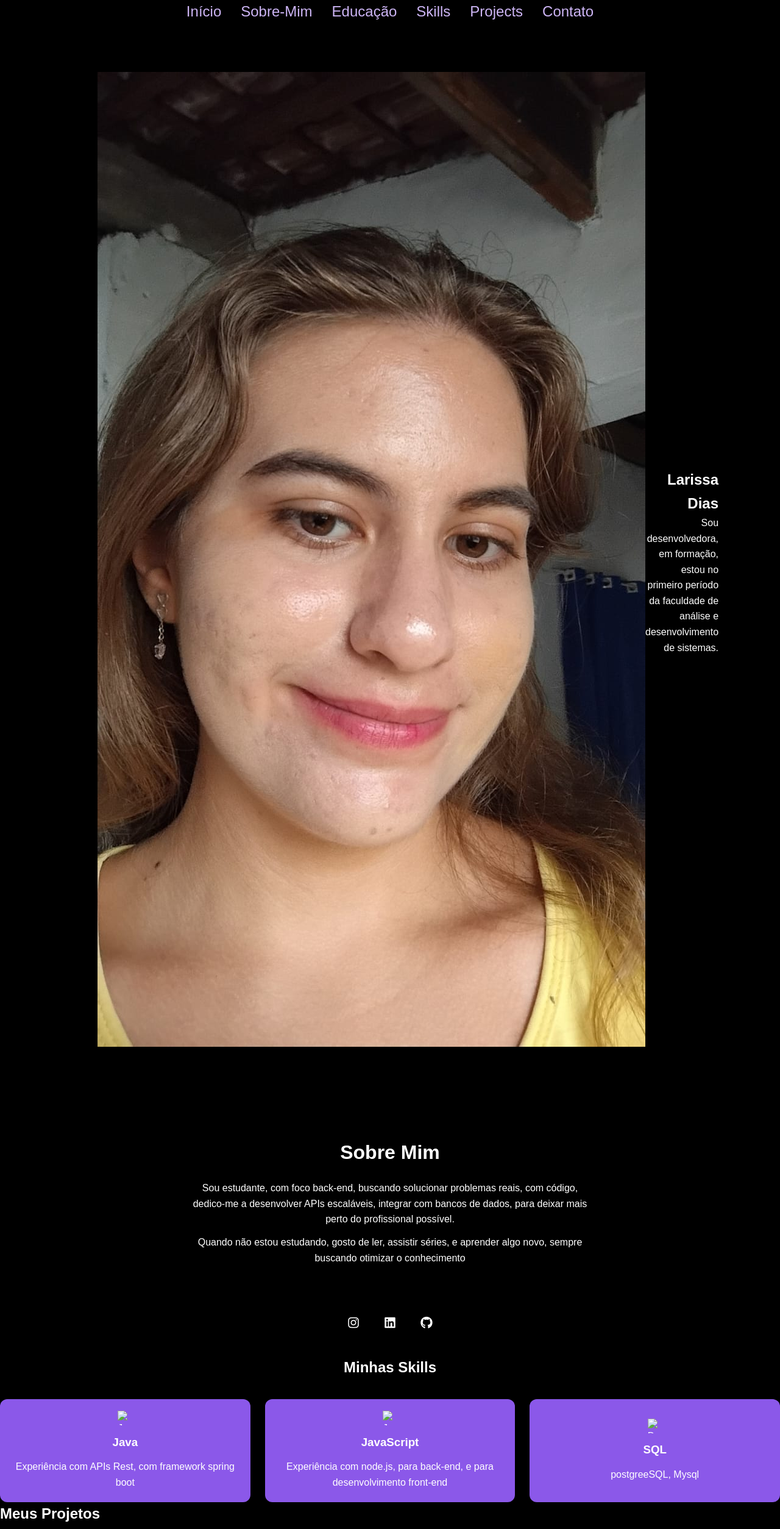
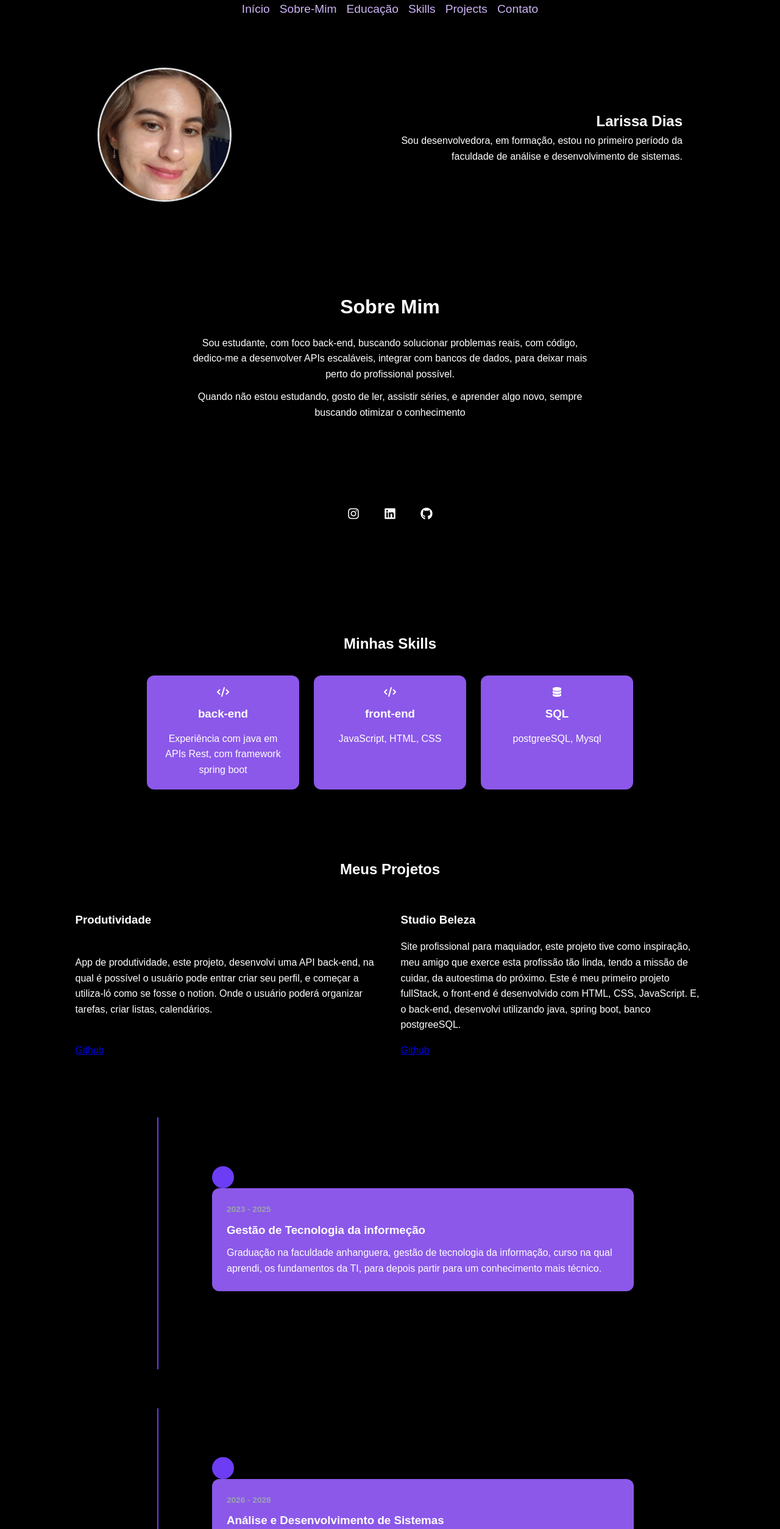
Before and after one commit to LarissaDias-Barbosa/Portfolio_Larissa-Dias, a plain HTML site: page index.html in a window 1280 px wide. Shown: the top 2508 px of the page at 61% size. Drawn offline with Linux system fonts and the light colour scheme.

Commit message:
na seção minhas-skills, modifiquei o tamanho das caixas

```diff
--- a/index.html
+++ b/index.html
@@ -24,7 +24,7 @@
 
         <main>
         <section id="hero">
-         <div class="foto-perfil">
+         <div class="minha_foto">
          <img src="img/minha_foto.jpg" alt="Foto de Larissa Dias">
         </div>
 
@@ -45,7 +45,7 @@
           <p>Quando não estou estudando, gosto de ler, assistir séries, e aprender algo novo, sempre buscando otimizar o conhecimento</p>
        </section>
 
-        <section id="minhas-redes", class="section">
+        <div id="minhas-redes", class="section">
             <div class="social-icons">
             <a href="https://instagram.com" target="_blank" aria-label="Instagram">
                <i class="fa-brands fa-instagram"></i>
@@ -57,7 +57,7 @@
                <i class="fa-brands fa-github"></i>
             </a>
              </div>
-        </section>
+            </div>
 
         <section id="skills", class="container">
         <h2>Minhas Skills</h2>
@@ -65,19 +65,19 @@
           <div class="skills-grid">
 
             <div class="skill-card">
-            <img src="java.svg" alt="Java">
-            <h3>Java</h3>
-            <p>Experiência com APIs Rest, com framework spring boot</p>
+            <i class="fa-solid fa-code"></i>
+            <h3>back-end</h3>
+            <p>Experiência com java em APIs Rest, com framework spring boot</p>
             </div>
 
             <div class="skill-card">
-             <img src="JS.svg" alt="JavaScript">
-             <h3>JavaScript</h3>
-             <p>Experiência com node.js, para back-end, e para desenvolvimento front-end</p>
+             <i class="fa-solid fa-code"></i>
+             <h3>front-end</h3>
+             <p>JavaScript, HTML, CSS</p>
             </div>
 
             <div class="skill-card">
-             <img src="web.svg" alt="Desenvolvimento-web">
+             <i class="fa-solid fa-database"></i>
              <h3>SQL</h3>
              <p>postgreeSQL, Mysql</p>
             </div>
@@ -180,7 +180,7 @@
         <footer id="footer">
          <p>&copy; 2026 Larissa Dias - Todos os direitos reservados</p>
 
-        <section id="minhas-redes", class="section">
+        <div id="minhas-redes", class="section">
          <div class="social-icons">
         <a href="https://github.com/LarissaDias-Barbosa" target="_blank" aria-label="Github">
          <i class="fa-brands fa-github"></i>
@@ -193,7 +193,7 @@
         <a href="mailto:larissaconceicaovitorinodias@gmail.com" aria-label="Email">
          <i class="fa-solid fa-envelope"></i>
         </a>
-        </section>
+      </div>
          </div>
        </footer>
     </body>
--- a/style.css
+++ b/style.css
@@ -2,6 +2,10 @@
 margin: 0;
 padding: 0;
 box-sizing: border-box;
+}
+
+section {
+  padding: 80px 0px;
 }
 
 body{
@@ -13,21 +17,42 @@ line-height: 1.6;
 margin: 0;
 }
 
+.menu {
+  width: 100%;
+  max-width: 1200px;
+  margin: 0 auto;
+}
+
 .menu ul {
   display: flex;
   justify-content: center;
-  gap: 2rem;
+  gap: 1rem;
+  align-items: center;
   list-style-type: none;
 }
 
 .menu a {
   color:#cdb5f5;
   text-decoration: none;
-  font-size: 1.5em;
+  font-size: 1.2em;
+  max-width: 90%;
 }
 
 .menu a:hover {
   color: #f3d3d3;
+}
+
+@media (max-width : 360px){
+   .menu ul {
+    display: flex;
+    flex-direction: column;
+    gap: 2rem;
+   }
+
+   .menu a {
+     font-size: 1.5em;
+     max-width: none;
+   }
 }
 
 #hero {
@@ -39,13 +64,13 @@ margin: 0;
   padding: 80px 20px;
 }
 
-.minha-foto img{
+
+.minha_foto img{
 width: 220px;
 height: 220px;
 border-radius: 50%;
 object-fit: cover;
 border: 3px solid #ddd;
-justify-content: left;
 }
 
 #inicio {
@@ -54,7 +79,14 @@ justify-content: left;
   text-align: right;
 }
 
-#inicio section {
+@media (max-width: 768px){
+  #inicio {
+    flex-direction: column;
+    text-align: center;
+  }
+}
+
+.section {
   padding: 60px 0;
 }
 
@@ -111,7 +143,8 @@ transition: color 0.3s ease, transform 0.3s ease;
 
 .skills-grid {
   display: grid;
-  grid-template-columns: repeat(auto-fit, minmax(140px, 1fr));
+  grid-template-columns: repeat(auto-fit, minmax(140px, 250px));
+  justify-content: center;
   gap: 1.5rem;
   margin-top: 2rem;
 }
@@ -125,7 +158,6 @@ transition: color 0.3s ease, transform 0.3s ease;
   text-align: center;
   display: flex;
   gap: 0.8rem;
-  justify-content:center;
   font-weight: 500;
   transition: transform 0.2s ease, box-shadow 0.2s;
 }
@@ -140,27 +172,36 @@ transition: color 0.3s ease, transform 0.3s ease;
  box-shadow: 0 10px 25px rgba(0,0,0,0.3);
 }
 
-.projects{
+#projects{
 max-width: 1100px;
 margin: 0 auto;
 padding: 2rem;
 }
 
-.projects h2{
+#projects h2{
 text-align: center;
 margin-bottom: 3rem;
 }
 
 .projects-container {
  display: grid;
- grid-template-columns: repeat(2, 1fr);
+ grid-template-columns: repeat(auto-fit, minmax(280px, 1fr));
  gap: 2rem;
 }
 
 .project-card {
+padding: 1.5px;
+border-radius: 12px;
 display: flex;
 flex-direction: column;
+gap: 1rem;
 text-decoration: solid;
+justify-content: space-between;
+}
+
+.project-card:houver {
+  transform: translateY(-5px);
+  box-shadow: 0 8px 20px rgba(139, 88, 233, 0.4);
 }
 
 .btn-github{
```
